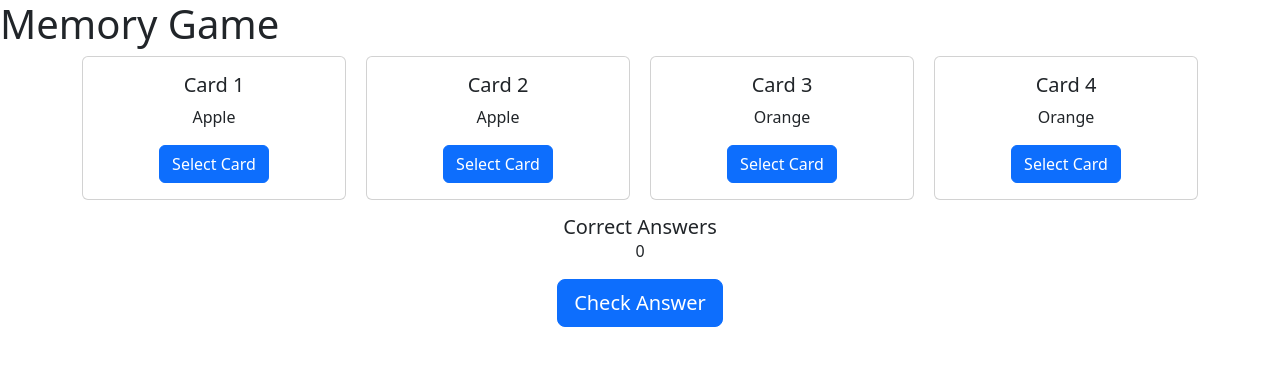
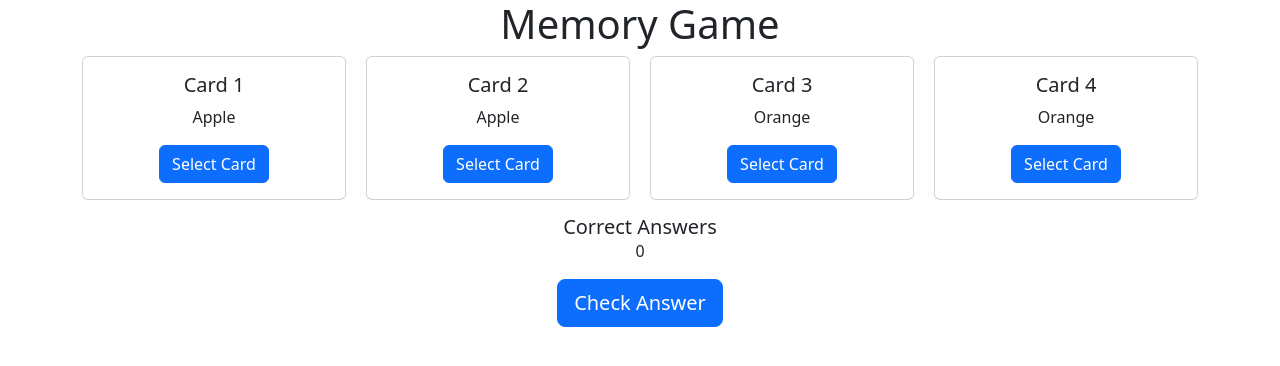
Before and after one commit to ThomasLam2142/memory-game, a website: page index.html in a window 1280 px wide. Drawn offline with nearby package versions, Linux system fonts and the light colour scheme.

Commit message:
Centered the main title

```diff
--- a/index.html
+++ b/index.html
@@ -15,9 +15,9 @@
     </head>
 
 
-    <h1>
-        Memory Game
-    </h1>
+    <div class="center-container">
+      <h1 id="mainTitle">Memory Game</h1>
+    </div>
 
     <body>
         <div class="container">
--- a/styles.css
+++ b/styles.css
@@ -15,8 +15,8 @@
     justify-content: center;
 }
 
-.correctCountCard{
-
-
-
+.center-container {
+    display: flex;
+    justify-content: center; /* Horizontally center the content */
+    align-items: center; /* Vertically center the content */
 }
```
